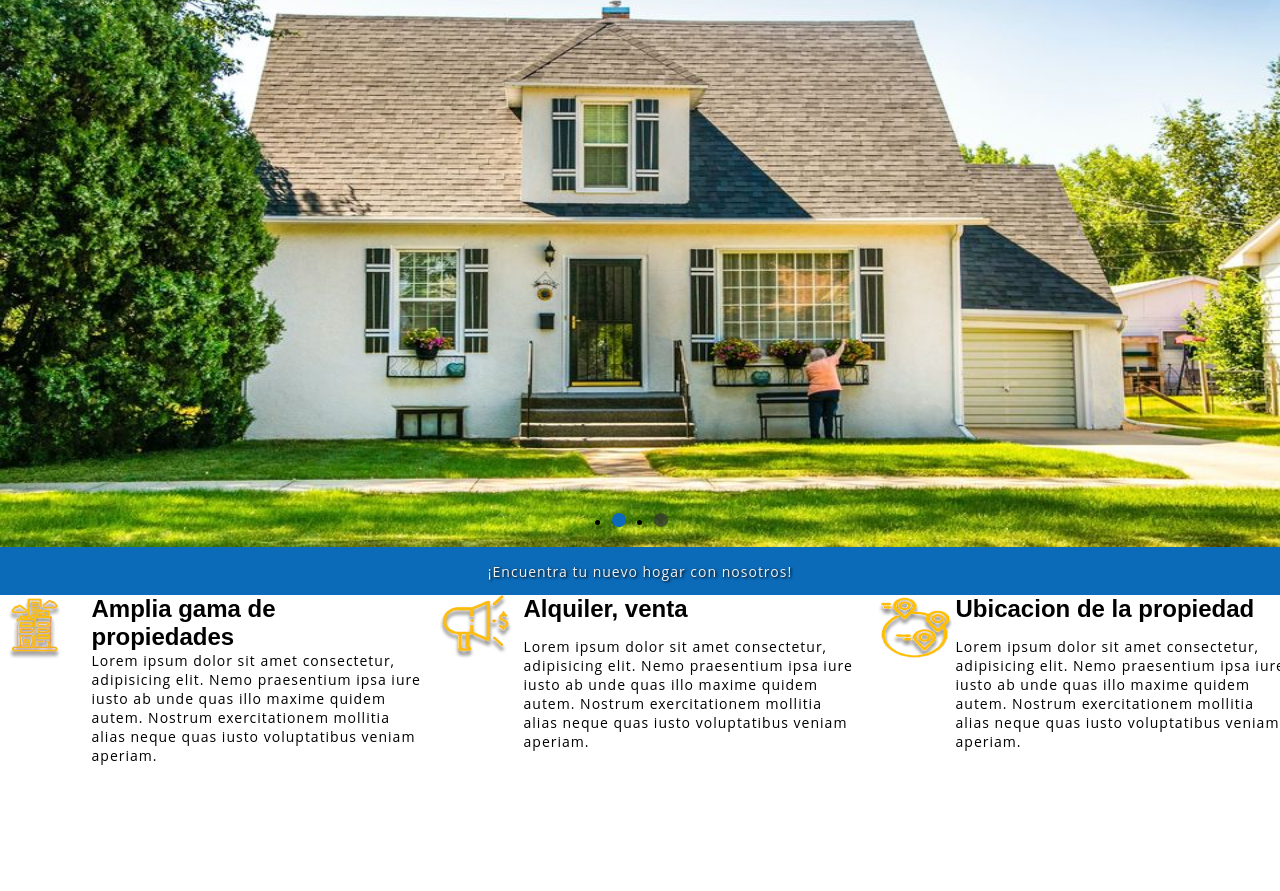
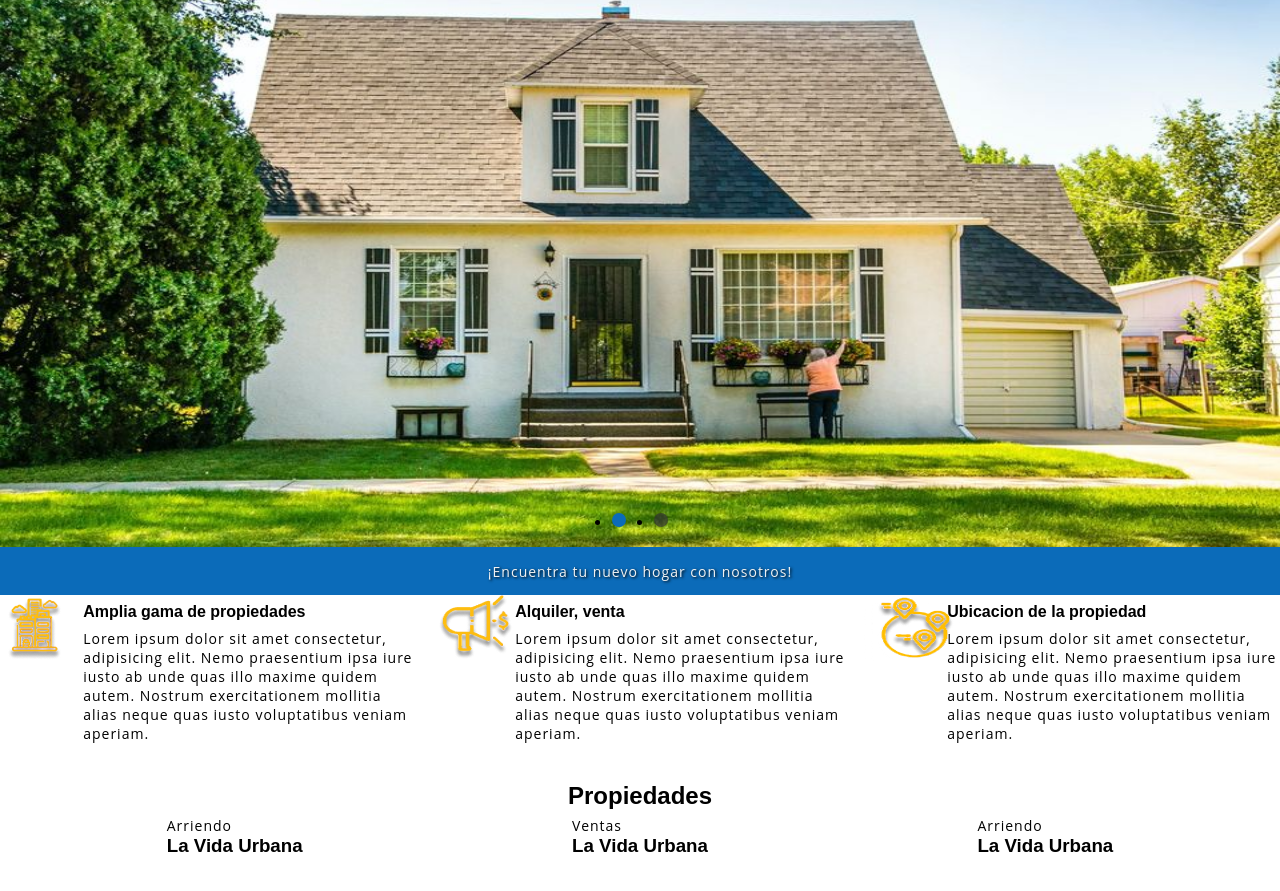
Before and after one commit to Fran2325/VentureGroupInternational, a plain HTML site: page index.html in a window 1280 px wide. Shown: the part 81-972 px from the top of the page. Drawn offline with Linux system fonts and the light colour scheme.

Commit message:
Se agrego cuadro de arriendo y ventas (con grid)

```diff
--- a/index.html
+++ b/index.html
@@ -82,8 +82,59 @@
                 </div>
             </div>
         </section>
-<!--        <section></section>
-        <section></section>
+        <section class="propiedades">
+            <!-- <div class="propiedadesGrid"> -->
+                <div class="propiedadesGrid1">
+                    <div class="titulo">
+                    <h2>Propiedades</h2>
+
+                    </div>
+                </div>
+            </div>
+            <!-- <div class="propiedadesGrid"> -->
+                <div class="propiedadesGrid2">
+                    <div class="img">
+                    <div class="etiquetaAzul">
+                        <p>Arriendo</p>
+                    </div>
+                    </div>
+                    <div class="subtitulo">
+                        <h3>La Vida Urbana</h3>
+                    </div>
+                    <div class="direccion"></div>
+                    <div class="boton"></div>
+                </div>
+            </div>
+            <!-- <div class="propiedadesGrid"> -->
+                <div class="propiedadesGrid3">
+                    <div class="img">
+                        <div class="etiquetaAzul">
+                            <p>Ventas</p>
+                        </div>
+                    </div>
+                    <div class="subtitulo">
+                        <h3>La Vida Urbana</h3>
+                    </div>
+                    <div class="direccion"></div>
+                    <div class="boton"></div>
+                </div>
+            </div>
+            <!-- <div class="propiedadesGrid"> -->
+                <div class="propiedadesGrid4">
+                    <div class="img">
+                        <div class="etiquetaAzul">
+                            <p>Arriendo</p>
+                        </div>
+                    </div>
+                    <div class="subtitulo">
+                        <h3>La Vida Urbana</h3>
+                    </div>
+                    <div class="direccion"></div>
+                    <div class="boton"></div>
+                </div>
+            </div>
+        </section>
+        <!--  <section></section>
         <section></section>
         <section></section>
         <footer class="footer">
--- a/style.css
+++ b/style.css
@@ -225,7 +225,7 @@ nav{
 .queHacemos .grid{
     display: grid;
     /* background: var(--color6); */
-    grid-template-columns: 22% 40% 40%;
+    grid-template-columns: 20% 40% 40%;
 }
 .queHacemos .grid:hover{
     border: 3px solid var(--color5);
@@ -243,7 +243,61 @@ nav{
     /* background: var(--color56); */
     grid-column: 2/4;
 }
+.grid h2{
+    font-size:1em;
+    margin: 0.5em 0 0.5em;
+}
 
+.propiedades{
+    display: grid;
+    padding: 2em;
+    grid-template-columns: repeat(3,1fr);
+    grid-template-rows: repeat(3,1fr);
+}
+/* .propiedades .propiedadesGrid{
+    display: grid;
+    background: var(--color6);
+    grid-row: 1/5;
+} */
+
+.propiedadesGrid1{
+    grid-column: 1/5;
+    align-self: center;
+    justify-self: center;
+}
+.propiedadesGrid2{
+    grid-row: 2/3;
+    align-self: center;
+    justify-self: center;
+}
+.propiedadesGrid3{
+    grid-row: 2/3;
+    align-self: center;
+    justify-self: center;
+}
+.propiedadesGrid4{
+    grid-row: 2/3;
+    align-self: center;
+    justify-self: center;
+}
+.propiedades .titulo{
+
+}
+.propiedades .img{
+
+}
+.propiedades .etiquetaAzul{
+
+}
+.propiedades .subtitulo{
+
+}
+.propiedades .direccion{
+
+}
+.propiedades .boton{
+
+}
 
 #menuHamburguesa,#menuCheck{
     display: none;
```
